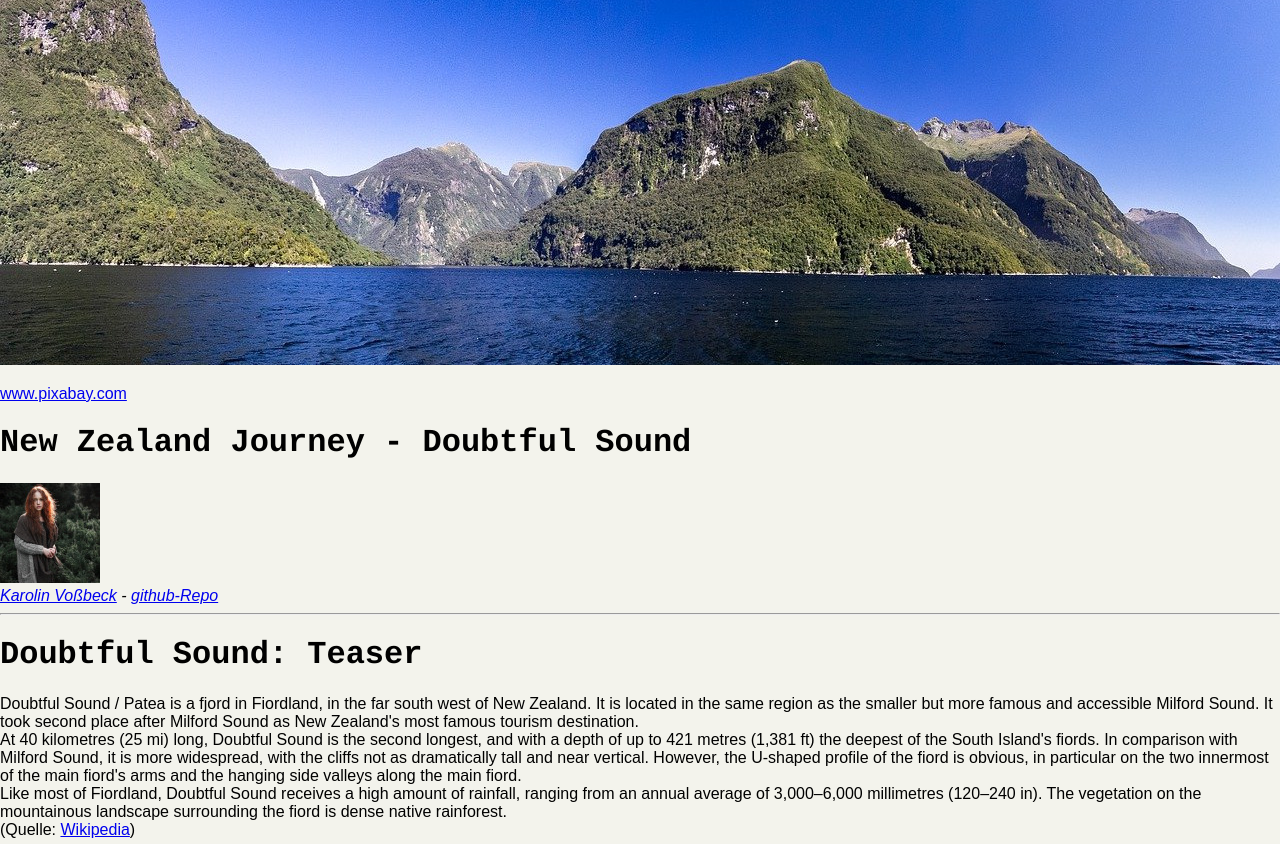
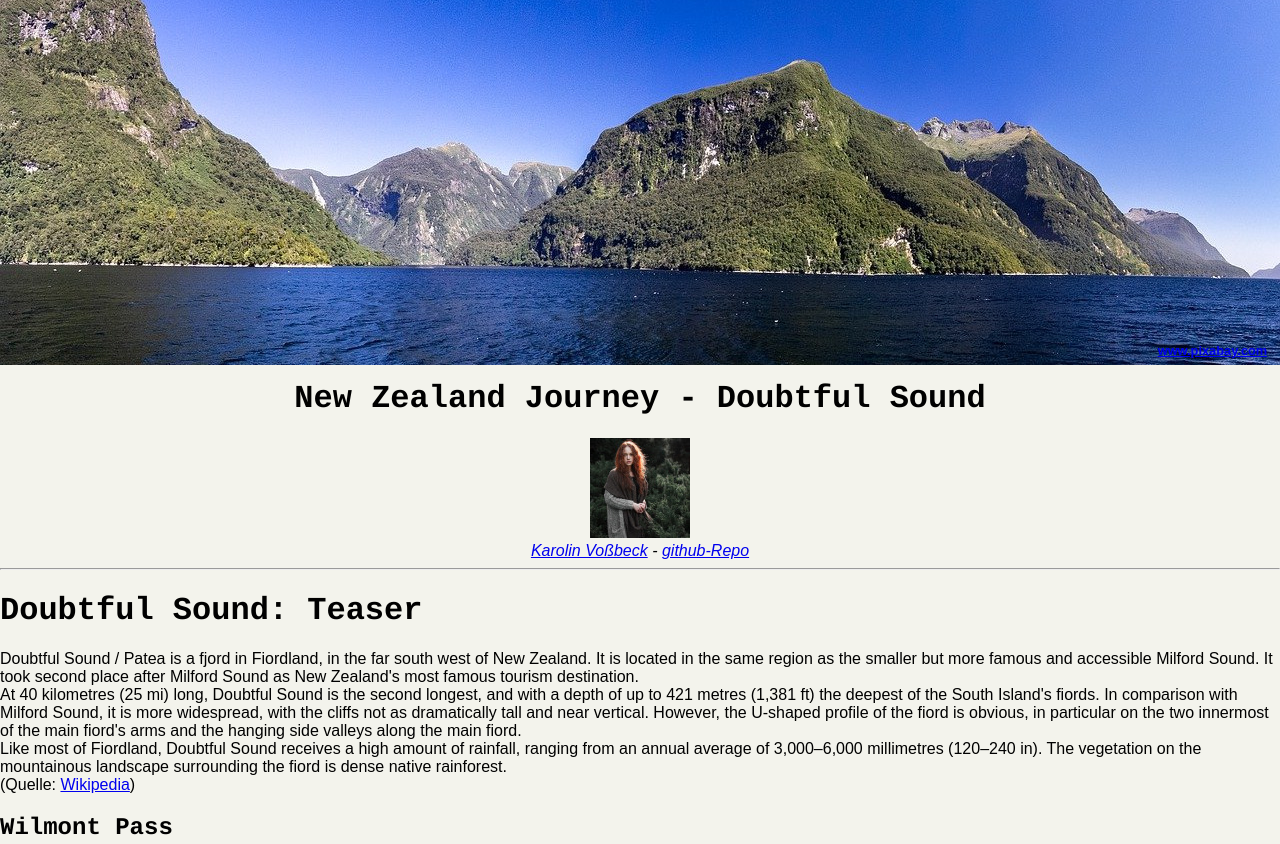
Before and after one commit to annakarolinv/annakarolinv.github.io, a plain HTML site: page nz/index.html in a window 1280 px wide. Shown: the top 844 px of the page. Drawn offline with Linux system fonts and the light colour scheme.

Commit message:
header & so

```diff
--- a/nz/main.css
+++ b/nz/main.css
@@ -3,3 +3,15 @@ body {
     margin: auto;
     font-family: Arial, Helvetica, sans-serif;
 }
+
+header {
+    text-align: center;
+}
+
+header p {
+    text-align: right;
+    font-weight: bold;
+    font-size: 0.8em;
+    padding-right: 1em;
+    margin-top: -2em;
+}
```
